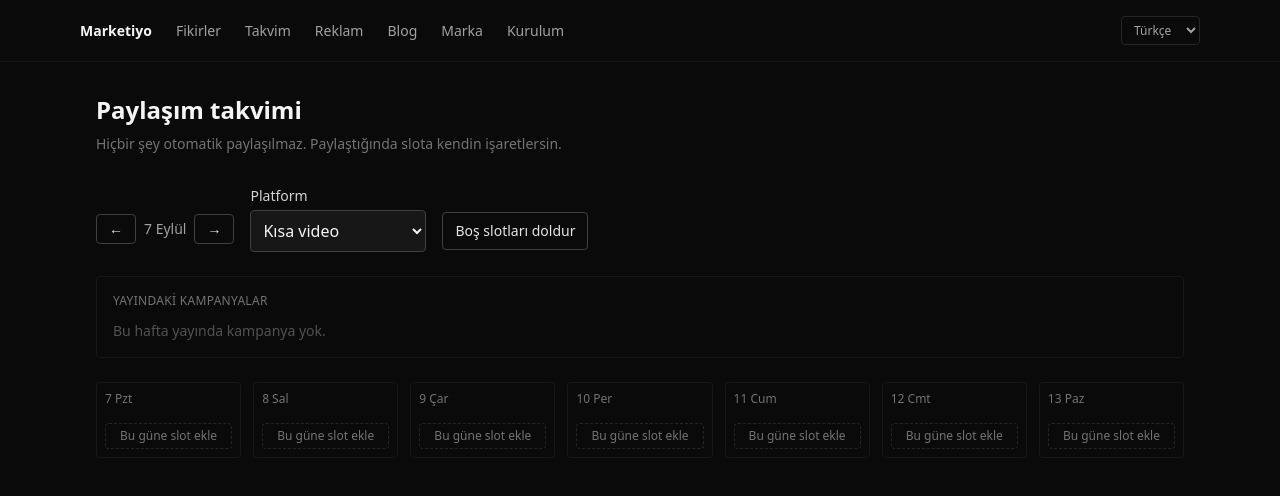
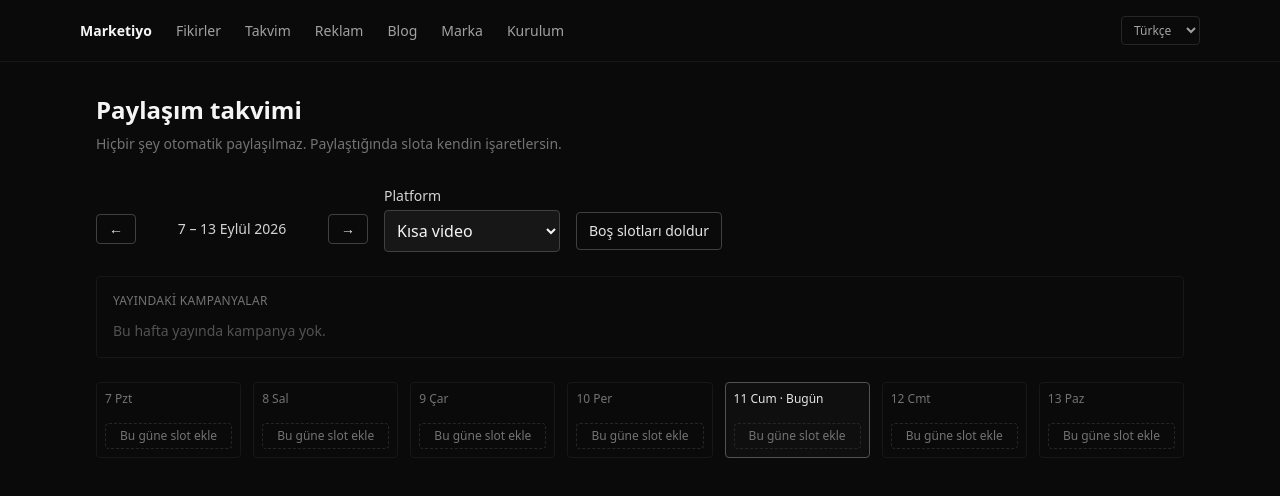
Before and after one commit to erendevelops/marketiyo, a Next.js app: page /calendar in a window 1280 px wide. Shown: the top 496 px of the page. Built offline with nearby package versions, Linux system fonts and the light colour scheme.

Commit message:
fix: make today visible on the calendar
The calendar already opened on the current week, starting Monday, but
nothing on screen said so. The header now shows the full date range, today's
column is highlighted and labelled, and a button to jump back appears once
you navigate to another week.

```diff
--- a/components/CalendarGrid.tsx
+++ b/components/CalendarGrid.tsx
@@ -3,7 +3,7 @@
 import Link from 'next/link';
 
 import { useMemo, useState } from 'react';
-import { Field, inputClass, secondaryButton, tinyButton } from '@/components/fields';
+import { Field, inputClass, secondaryButton, subtleButton, tinyButton } from '@/components/fields';
 import { t } from '@/lib/i18n';
 import { platformLabel, slotStatusLabel } from '@/lib/i18n/labels';
 import { proposeFill } from '@/lib/calendar/plan';
@@ -45,6 +45,7 @@ export function CalendarGrid({ initialSlots, ideas, campaigns, language }: Props
   const dict = t(language);
   const locale = language === 'tr' ? 'tr-TR' : 'en-GB';
 
+  const [today] = useState(() => isoDate(new Date()));
   const [slots, setSlots] = useState<CalendarSlot[]>(initialSlots);
   const [weekStart, setWeekStart] = useState(() => startOfWeek(new Date()));
   const [platform, setPlatform] = useState<Platform>('short-video');
@@ -62,6 +63,29 @@ export function CalendarGrid({ initialSlots, ideas, campaigns, language }: Props
   );
 
   const hookById = useMemo(() => new Map(ideas.map((idea) => [idea.id, idea.hook])), [ideas]);
+
+  const weekRange = useMemo(() => {
+    const first = days[0];
+    const last = days[6];
+    const sameMonth = first.getMonth() === last.getMonth();
+
+    const firstLabel = first.toLocaleDateString(locale, {
+      day: 'numeric',
+      month: sameMonth ? undefined : 'long',
+    });
+    const lastLabel = last.toLocaleDateString(locale, {
+      day: 'numeric',
+      month: 'long',
+      year: 'numeric',
+    });
+
+    return `${firstLabel} – ${lastLabel}`;
+  }, [days, locale]);
+
+  const onCurrentWeek = useMemo(
+    () => isoDate(days[0]) <= today && today <= isoDate(days[6]),
+    [days, today],
+  );
 
   const runningCampaigns = useMemo(
     () => campaignsInRange(campaigns, isoDate(days[0]), isoDate(days[6])),
@@ -146,9 +170,7 @@ export function CalendarGrid({ initialSlots, ideas, campaigns, language }: Props
           >
             &larr;
           </button>
-          <span className="text-sm text-neutral-400">
-            {days[0].toLocaleDateString(locale, { day: 'numeric', month: 'long' })}
-          </span>
+          <span className="min-w-44 text-center text-sm text-neutral-300">{weekRange}</span>
           <button
             type="button"
             aria-label={dict.calendarNextWeek}
@@ -157,6 +179,16 @@ export function CalendarGrid({ initialSlots, ideas, campaigns, language }: Props
           >
             &rarr;
           </button>
+
+          {!onCurrentWeek && (
+            <button
+              type="button"
+              className={`${subtleButton} ml-2`}
+              onClick={() => setWeekStart(startOfWeek(new Date()))}
+            >
+              {dict.calendarThisWeek}
+            </button>
+          )}
         </div>
 
         <div className="w-44">
@@ -217,11 +249,21 @@ export function CalendarGrid({ initialSlots, ideas, campaigns, language }: Props
       <div className="grid gap-3 md:grid-cols-7">
         {days.map((date) => {
           const key = isoDate(date);
+          const isToday = key === today;
+
           return (
-            <div key={key} className="rounded border border-neutral-900 p-2">
-              <p className="mb-2 text-xs text-neutral-500">
-                {date.toLocaleDateString(locale, { weekday: 'short', day: 'numeric' })}
-              </p>
+              <div
+                key={key}
+                className={`rounded border p-2 ${
+                  isToday ? 'border-neutral-600 bg-neutral-900/40' : 'border-neutral-900'
+                }`}
+              >
+                <p
+                  className={`mb-2 text-xs ${isToday ? 'font-medium text-neutral-200' : 'text-neutral-500'}`}
+                >
+                  {date.toLocaleDateString(locale, { weekday: 'short', day: 'numeric' })}
+                  {isToday && ` · ${dict.calendarToday}`}
+                </p>
 
               <div className="space-y-2">
                 {slots
--- a/lib/i18n/en.ts
+++ b/lib/i18n/en.ts
@@ -104,6 +104,8 @@ export const en: Dictionary = {
   calendarEmptySlot: 'Empty slot',
   calendarPrevWeek: 'Previous week',
   calendarNextWeek: 'Next week',
+  calendarToday: 'Today',
+  calendarThisWeek: 'Back to this week',
 
   slotPlanned: 'Planned',
   slotReady: 'Ready',
--- a/lib/i18n/tr.ts
+++ b/lib/i18n/tr.ts
@@ -102,6 +102,8 @@ export const tr = {
   calendarEmptySlot: 'Boş slot',
   calendarPrevWeek: 'Önceki hafta',
   calendarNextWeek: 'Sonraki hafta',
+  calendarToday: 'Bugün',
+  calendarThisWeek: 'Bu haftaya dön',
 
   slotPlanned: 'Planlandı',
   slotReady: 'Hazır',
```
